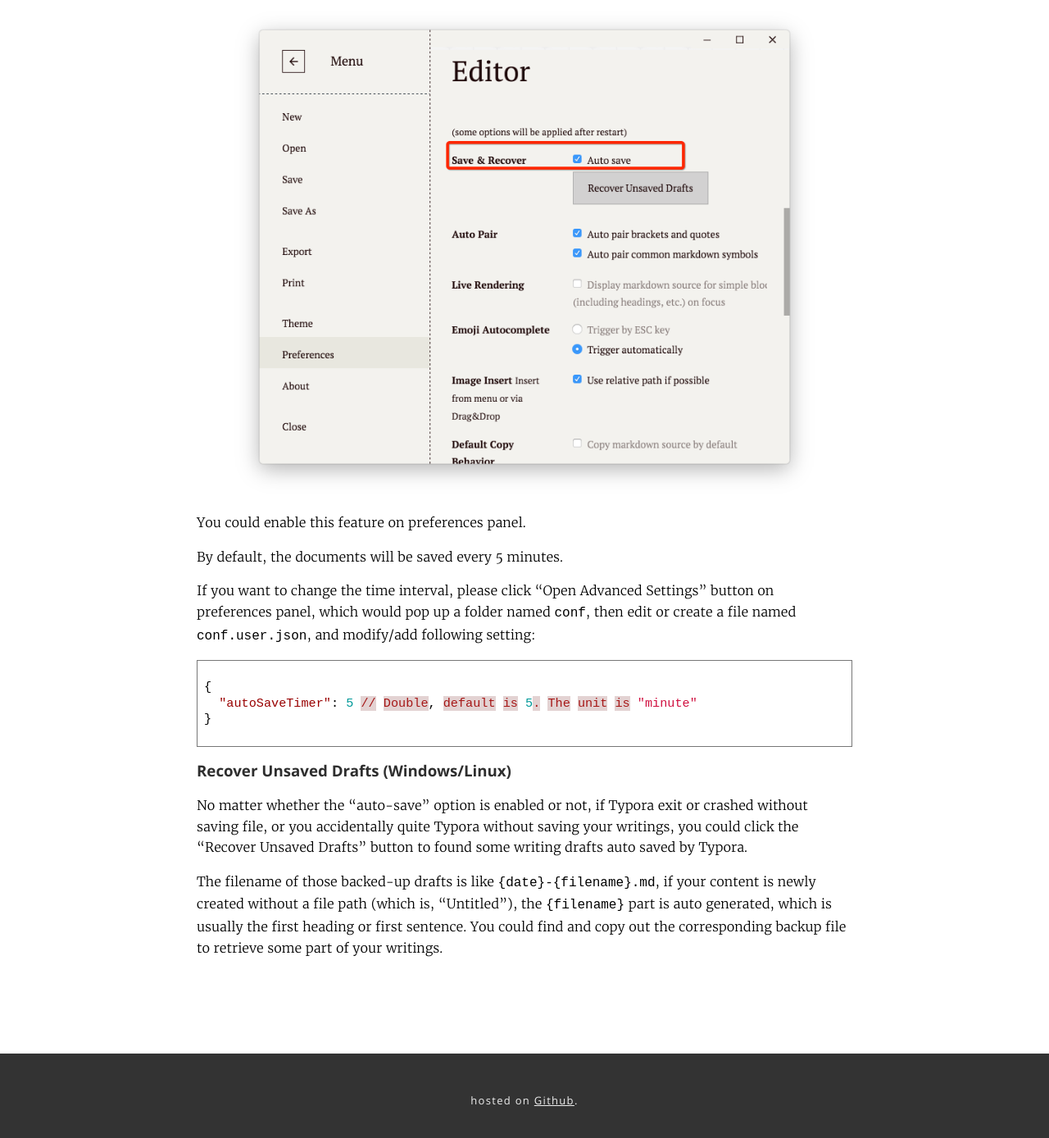
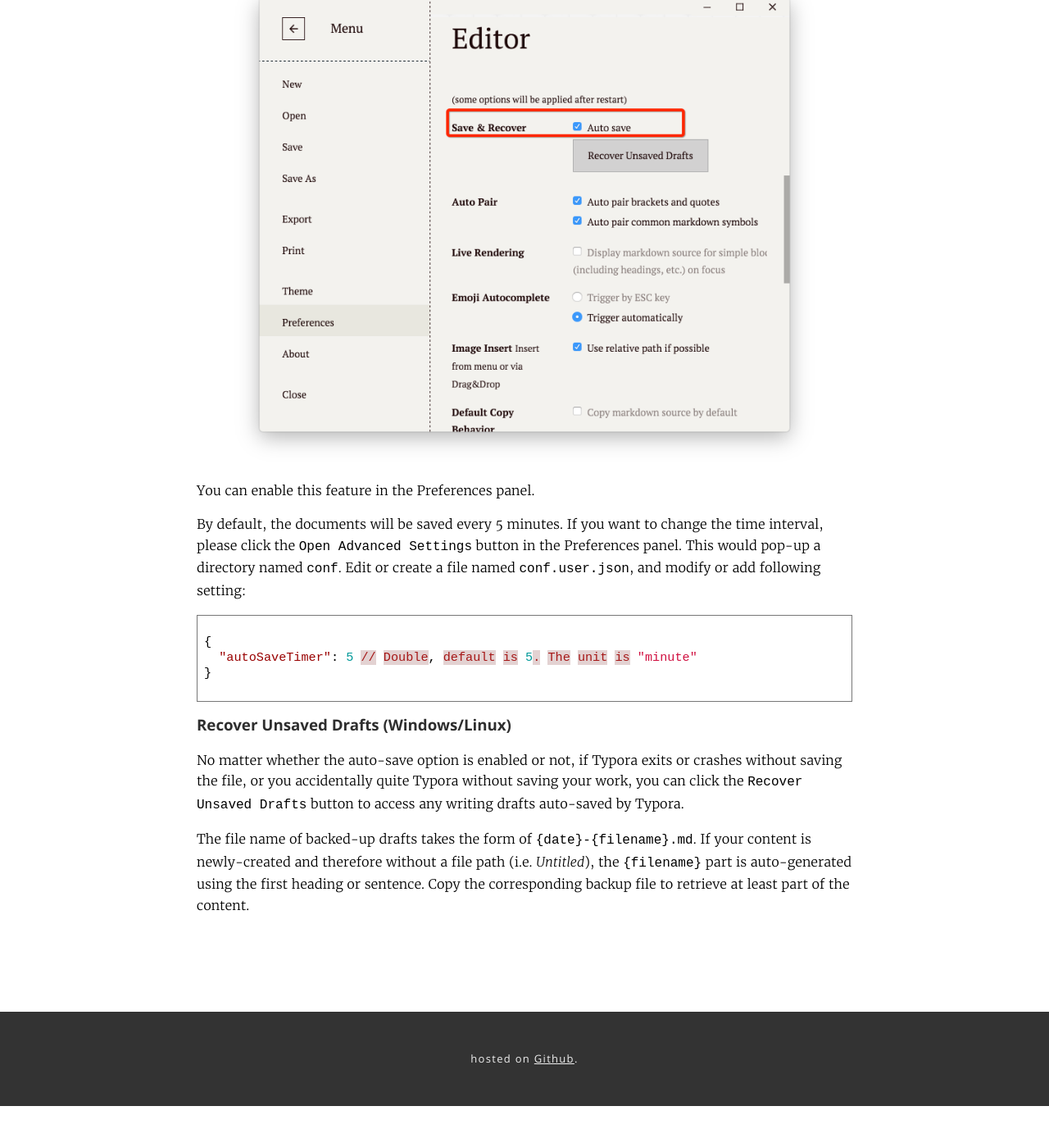
Before and after one commit to typora/support.typora.io, a Jekyll site: the page built from _posts/2016-10-26-Auto Save.md, in a window 1280 px wide and 1400 px high, scrolled down 1304 px. Shown: the top 1388 px of the window at 82% size. Built offline with Jekyll 4.4.1, drawn with Linux system fonts in a browser that asks for light colours; nearby versions of some CDN libraries; library files that are not in the unit come from our copies; after the commit the page ends 2653 px from its top, so only the background shows below that; some of the changed text lies outside the part shown.

Commit message:
First edit of 2016-10-26-Auto Save
Minor edits.

````diff
--- a/_posts/2016-10-26-Auto Save.md
+++ b/_posts/2016-10-26-Auto Save.md
@@ -8,25 +8,22 @@
 
 ---
 
-## macOS (Typora ≥ 0.9.9.8.2)
+## OS X and macOS (Typora ≥ 0.9.9.8.2)
 
-On macOS, the operation system will schedule auto save operation for document-based apps, like Typora or TextEdit. So "auto-save" is always enabled as a system feature.
+On OS X and macOS, the operating system will schedule an auto-save for document-based apps such as Typora and TextEdit. So `auto-save` is always enabled as a system feature.
 
  ![general](/media/auto-save/general.png)
 
-If you want Typora to auto save content when quit or close, without popping up a confirm dialog, please **uncheck** the checkbox one.
-
-If you want Typora to restore all windows/documents when restart, please **uncheck** the checkbox two.
+1. If you want Typora to auto-save content when quitting the app or closing a file without popping up a confirm dialog, please **uncheck** checkbox ⓵.
+2. If you want Typora to restore all windows/documents when restart, please **uncheck** checkbox ⓶.
 
 ## Windows/Linux (Typora ≥ 0.9.21)
 
  ![Snip20161027_2](/media/auto-save/Snip20161027_2.png)
 
-You could enable this feature on preferences panel.
+You can enable this feature in the **Preferences panel**.
 
-By default, the documents will be saved every 5 minutes.
-
-If you want to change the time interval, please click "Open Advanced Settings" button on preferences panel, which would pop up a folder named `conf`, then edit or create a file named `conf.user.json`, and modify/add following setting:
+By default, the documents will be saved every 5 minutes. If you want to change the time interval, please click the `Open Advanced Settings` button in the Preferences panel. This would pop-up a directory named `conf`. Edit or create a file named `conf.user.json`, and modify or add following setting:
 
 ```json
 {
@@ -36,6 +33,6 @@
 
 ### Recover Unsaved Drafts (Windows/Linux)
 
-No matter whether the "auto-save" option is enabled or not, if Typora exit or crashed without saving file, or you accidentally quite Typora without saving your writings, you could click the "Recover Unsaved Drafts" button to found some writing drafts auto saved by Typora.
+No matter whether the auto-save option is enabled or not, if Typora exits or crashes without saving the file, or you accidentally quite Typora without saving your work, you can click the `Recover Unsaved Drafts` button to access any writing drafts auto-saved by Typora.
 
-The filename of those backed-up drafts is like `{date}-{filename}.md`, if your content is newly created without a file path (which is, "Untitled"), the `{filename}` part is auto generated, which is usually the first heading or first sentence. You could find and copy out the corresponding backup file to retrieve some part of your writings.
+The file name of backed-up drafts takes the form of `{date}-{filename}.md`. If your content is newly-created and therefore without a file path (i.e. _Untitled_), the `{filename}` part is auto-generated using the first heading or sentence. Copy the corresponding backup file to retrieve at least part of the content.
````
